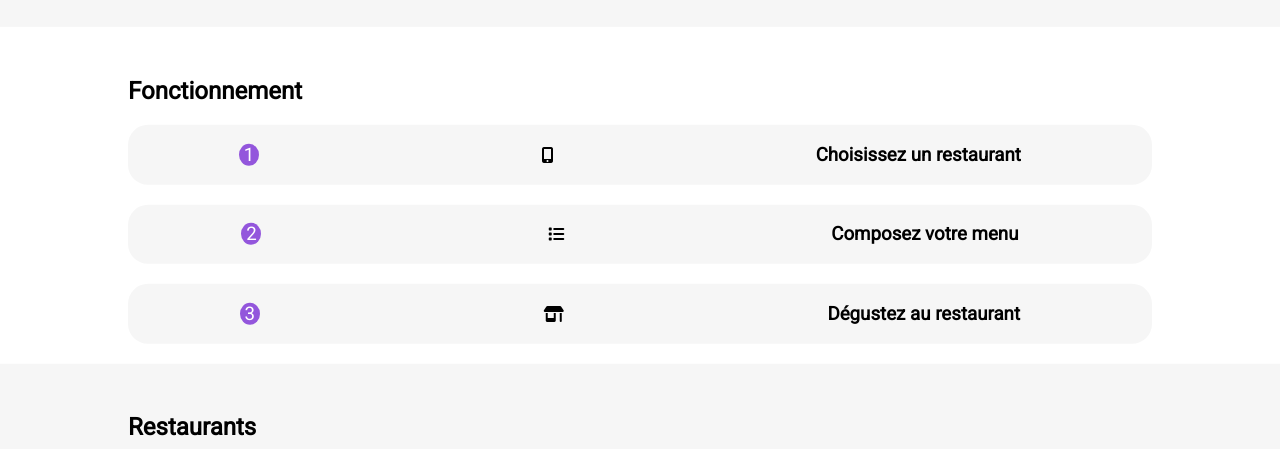
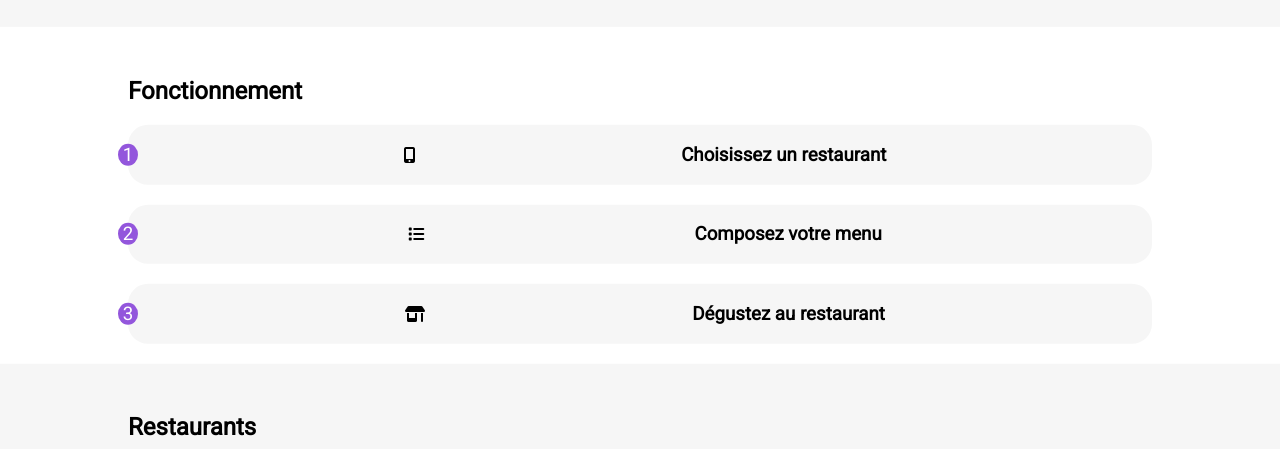
Before and after one commit to davideva93/Ohmyfood, a plain HTML site: page index.html in a window 1280 px wide. Shown: the part 1245-1694 px from the top of the page. Drawn offline with Linux system fonts and the light colour scheme; a web font is replaced by a local one.

Commit message:
Rond en absolu
Positionnement "rond" en absolu au lieu d'utiliser translate

```diff
--- a/style.css
+++ b/style.css
@@ -163,12 +163,14 @@ width: 100%;}
 
 .flex_fonctionnement{
     display: flex;
-    justify-content: space-around;
+    justify-content: space-evenly;
     align-items: center;
     width: 80%;
     background:   rgb(246,246,246); ;
     border-radius: 20px;
     margin-bottom: 20px;
+    position: relative; /*pour positionner les rond*/
+    padding-left: 10px;
 
 }
 .h2_accueil{
@@ -185,13 +187,15 @@ flex-direction: column;
     align-items: center;}
 
 .rond{
+    font-family: roboto;
     border-radius: 50%;
     width: 20px;
     text-align: center;
     background-color: rgb(147,86,220);
-color:white;
-transform: translate(-20px, 0px);
-font-weight: lighter;}
+    color: white;
+    font-weight: lighter;
+    left: -10px;
+    position: absolute;}
 
 .fiches_accueil{
     border-radius: 20px;
```
Lines whose indentation alone changed are shown as unchanged.
